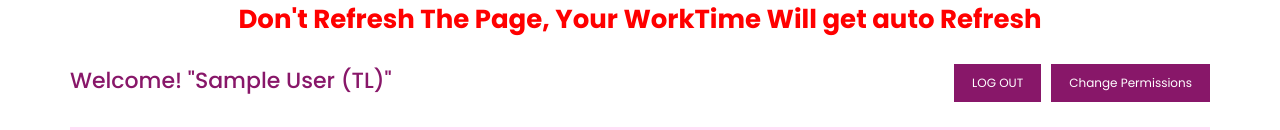
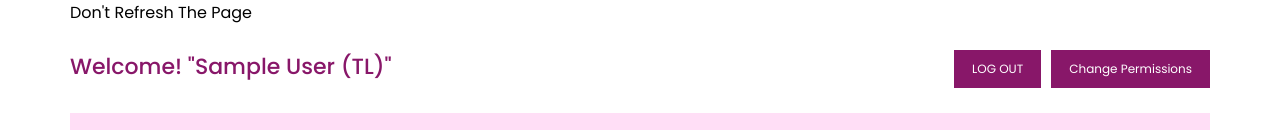
Before and after one commit to Abrarhussaindar/digitaldaisy, a Django app: page /home/ in a window 1280 px wide. Shown: the part 81-211 px from the top of the page. Run offline with Django 4.2, Linux system fonts and the light colour scheme; the visitor is signed in with stand-in values (Sample User, id 1); data comes from the database, SQL or seed files in the repository.

Commit message:
Revert "refresh thing"
This reverts commit 8168b5cc04f17c451c5af30bf8e94b9be1b5b256.

```diff
--- a/static/css/style.css
+++ b/static/css/style.css
@@ -14,12 +14,6 @@
   max-width: 1140px;
   margin: 0 auto;
 
-}
-.container .msg{
-  text-align: center;
-  font-size: 26px;
-  color: red;
-  font-weight: bold;
 }
 .container .emp{
   display: flex;
--- a/templates/home.html
+++ b/templates/home.html
@@ -17,7 +17,7 @@
 {% if user.is_authenticated %}
     <div class="container">
       <div class="msg">
-        <p>Don't Refresh The Page, Your WorkTime Will get auto Refresh</p>
+        <p>Don't Refresh The Page</p>
       </div>
         <div class="emp">
           <div class="name">
```
